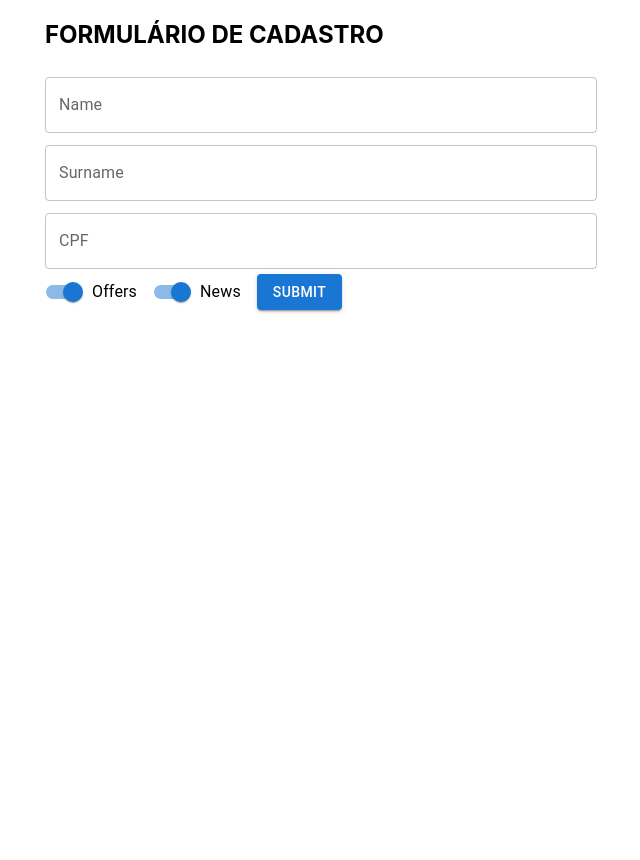
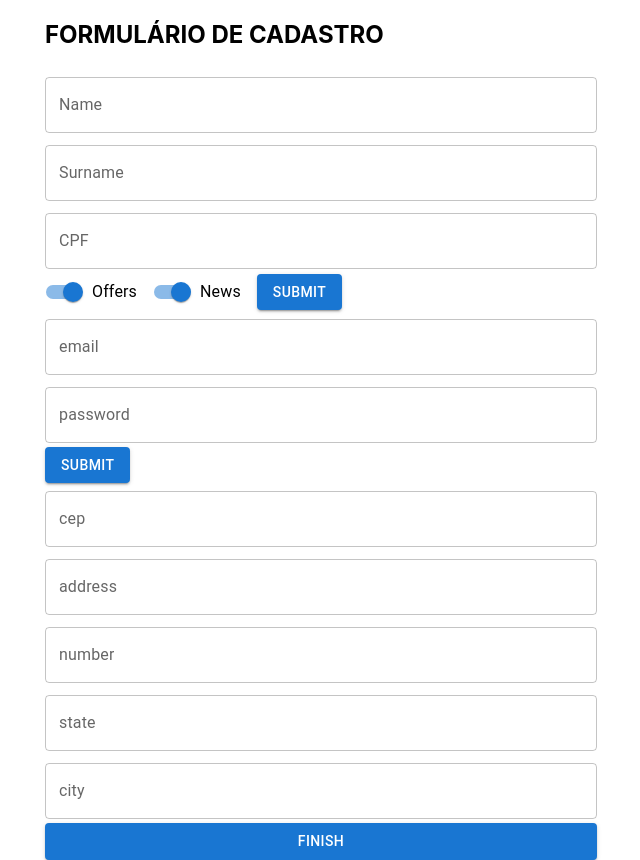
Before and after one commit to GabrielBarrosAffonso/functionComponent-Form, a React (Create React App) app: page / in a window 1280 px wide. Shown: the whole page, without its empty margins (319-959 px from the left). Before the commit the page ends 800 px from the top, so only its background shows below. Built offline with nearby package versions, Linux system fonts and the light colour scheme.

Commit message:
Personal data and Shipping data forms added

```diff
--- a/src/components/MainForm/MainForm.jsx
+++ b/src/components/MainForm/MainForm.jsx
@@ -1,84 +1,14 @@
-import React, {useState} from "react";
-import { TextField , Button , Switch , FormControlLabel } from "@material-ui/core";
+import React from "react";
+import PersonalData from "./PersonalData";
+import UserData from "./UserData";
+import ShippingData from "./ShippingData";
 
 function MainForm({onSend, validateCPF}){
-    const [name, setName] = useState("")
-    const [surname, setSurname] = useState("")
-    const [cpf, setCpf] = useState("")
-    const [offers, setOffers] = useState(true)
-    const [news, setNews] = useState(true)
-    const [errors, SetErrors] = useState({cpf:{valid:true, text:""}})
-
     return(
         <div>
-            <form onSubmit={(e) => {
-                e.preventDefault();
-                onSend({name, surname, cpf, news, offers})
-            }}>
-
-                <TextField
-                value={name}
-                onChange={(e) => {
-                    let tempName = e.target.value;
-                    if(tempName.length >= 15){
-                        tempName = tempName.substr(0, 15);
-                    }
-                    setName(tempName)
-                }}
-                id="name"
-                label="Name"
-                variant="outlined"
-                fullWidth={true}
-                margin="dense"/>
-
-                <TextField
-                value={surname}
-                onChange={(e) => {
-                    setSurname(e.target.value)
-                }}
-                id="surname"
-                label="Surname"
-                variant="outlined"
-                fullWidth={true}
-                margin="dense"/>
-
-                <TextField
-                value={cpf}
-                onChange={(e) => {
-                    setCpf(e.target.value)
-                }}
-                onBlur={
-                    (e) => {
-                        console.log(e.target.value)
-                        console.log(e.target.value.length)
-                        const isValid = validateCPF(e.target.value)
-                        SetErrors({cpf:isValid})
-                }}
-                id="cpf"
-                label="CPF"
-                variant="outlined"
-                fullWidth={true}
-                margin="dense"
-                helperText={errors.cpf.text}
-                error={!errors.cpf.valid}/>
-                <FormControlLabel
-                label="Offers"
-                control={<Switch onChange={(e) => {
-                            setOffers(e.target.checked)
-                        }} checked={offers} name="offers"/>}/>
-                {/* <Switch name="offers" defaultChecked /> */}
-
-                <FormControlLabel
-                label="News"
-                control={<Switch onChange={(e) => {
-                            setNews(e.target.checked)
-                        }} checked={news} name="news"/>}/>
-                {/* <Switch name="news" defaultChecked /> */}
-
-                <Button variant="contained" color="primary" type="submit">
-                    Submit
-                </Button>
-            </form>
+           <PersonalData onSend={onSend} validateCPF={validateCPF} />
+           <UserData />
+           <ShippingData />
         </div>
     )
 }
--- /dev/null
+++ b/src/components/MainForm/PersonalData.jsx
@@ -0,0 +1,86 @@
+import React, {useState} from "react";
+import { TextField , Button , Switch , FormControlLabel } from "@material-ui/core";
+
+function PersonalData({onSend, validateCPF}){
+    const [name, setName] = useState("")
+    const [surname, setSurname] = useState("")
+    const [cpf, setCpf] = useState("")
+    const [offers, setOffers] = useState(true)
+    const [news, setNews] = useState(true)
+    const [errors, SetErrors] = useState({cpf:{valid:true, text:""}})
+
+    return(
+        <div>
+            <form onSubmit={(e) => {
+                e.preventDefault();
+                onSend({name, surname, cpf, news, offers})
+            }}>
+
+                <TextField
+                value={name}
+                onChange={(e) => {
+                    let tempName = e.target.value;
+                    if(tempName.length >= 15){
+                        tempName = tempName.substr(0, 15);
+                    }
+                    setName(tempName)
+                }}
+                id="name"
+                label="Name"
+                variant="outlined"
+                fullWidth={true}
+                margin="dense"/>
+
+                <TextField
+                value={surname}
+                onChange={(e) => {
+                    setSurname(e.target.value)
+                }}
+                id="surname"
+                label="Surname"
+                variant="outlined"
+                fullWidth={true}
+                margin="dense"/>
+
+                <TextField
+                value={cpf}
+                onChange={(e) => {
+                    setCpf(e.target.value)
+                }}
+                onBlur={
+                    (e) => {
+                        console.log(e.target.value)
+                        console.log(e.target.value.length)
+                        const isValid = validateCPF(e.target.value)
+                        SetErrors({cpf:isValid})
+                }}
+                id="cpf"
+                label="CPF"
+                variant="outlined"
+                fullWidth={true}
+                margin="dense"
+                helperText={errors.cpf.text}
+                error={!errors.cpf.valid}/>
+                <FormControlLabel
+                label="Offers"
+                control={<Switch onChange={(e) => {
+                            setOffers(e.target.checked)
+                        }} checked={offers} name="offers"/>}/>
+                {/* <Switch name="offers" defaultChecked /> */}
+
+                <FormControlLabel
+                label="News"
+                control={<Switch onChange={(e) => {
+                            setNews(e.target.checked)
+                        }} checked={news} name="news"/>}/>
+                {/* <Switch name="news" defaultChecked /> */}
+
+                <Button variant="contained" color="primary" type="submit">
+                    Submit
+                </Button>
+            </form>
+        </div>
+    )
+}
+
+export default PersonalData
--- /dev/null
+++ b/src/components/MainForm/ShippingData.jsx
@@ -0,0 +1,19 @@
+import React from 'react';
+import {TextField, Button} from "@material-ui/core"
+
+function ShippingData(){
+    return(
+        <div>
+             <form>
+                <TextField id="cep" label="cep" type="number" variant="outlined" fullWidth={true} margin="dense"/>
+                <TextField id="address" label="address" type="text" variant="outlined" fullWidth={true} margin="dense"/>
+                <TextField id="number" label="number" type="number" variant="outlined" fullWidth={true} margin="dense"/>
+                <TextField id="state" label="state" type="text" variant="outlined" fullWidth={true} margin="dense"/>
+                <TextField id="city" label="city" type="text" variant="outlined" fullWidth={true} margin="dense"/>
+                <Button type="submit" variant="contained" color="primary" fullWidth={true}> Finish </Button>
+            </form>
+        </div>
+    )
+}
+
+export default ShippingData
--- /dev/null
+++ b/src/components/MainForm/UserData.jsx
@@ -0,0 +1,16 @@
+import React from "react";
+import {TextField, Button} from "@material-ui/core"
+
+function UserData(){
+    return(
+        <div>
+            <form>
+                <TextField id="email" label="email" type="email" variant="outlined" fullWidth={true} margin="dense"/>
+                <TextField id="password" label="password" type="password" variant="outlined" fullWidth={true} margin="dense"/>
+                <Button type="submit" variant="contained" color="primary"> Submit </Button>
+            </form>
+        </div>
+    )
+}
+
+export default UserData
```
